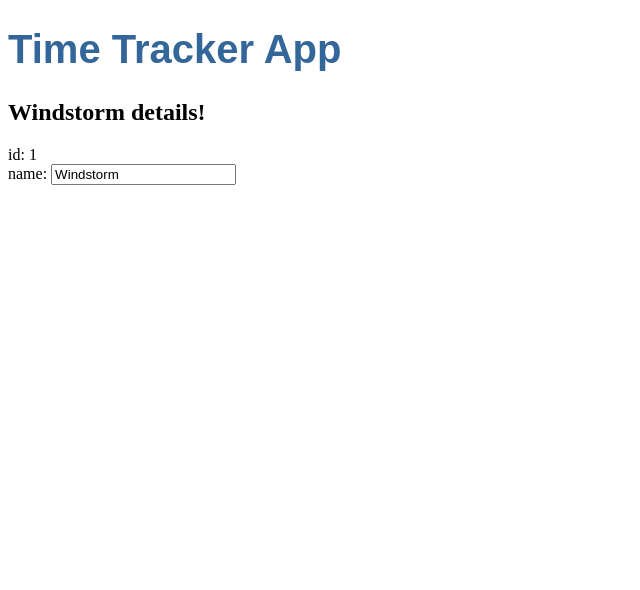
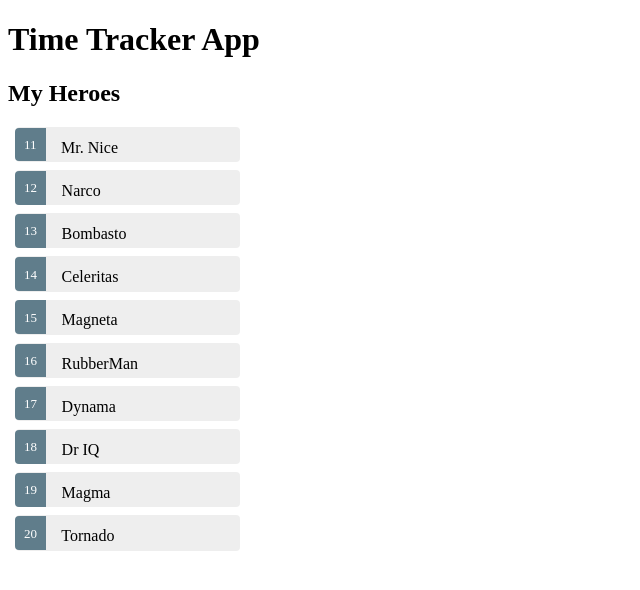
Before and after one commit to ronwong82/angular4-tags-mangement, an Angular app: page / in a window 1280 px wide. Shown: the top 590 px of the page, without its empty margins (0-640 px from the left). Built offline with nearby package versions, Linux system fonts and the light colour scheme.

Commit message:
2 way bind for selected hero

```diff
--- a/src/app/app.component.ts
+++ b/src/app/app.component.ts
@@ -5,23 +5,98 @@
   name: string;
 }
 
+const HEROES: Hero[] = [
+  { id: 11, name: 'Mr. Nice' },
+  { id: 12, name: 'Narco' },
+  { id: 13, name: 'Bombasto' },
+  { id: 14, name: 'Celeritas' },
+  { id: 15, name: 'Magneta' },
+  { id: 16, name: 'RubberMan' },
+  { id: 17, name: 'Dynama' },
+  { id: 18, name: 'Dr IQ' },
+  { id: 19, name: 'Magma' },
+  { id: 20, name: 'Tornado' }
+];
+
 @Component({
   selector: 'app-root',
   template: `
 	  <h1>{{title}}</h1>
-	  <h2>{{hero.name}} details!</h2>
-	  <div><label>id: </label>{{hero.id}}</div>
-	 	<div>
-		  <label>name: </label>
-		  <input [(ngModel)]="hero.name" placeholder="name">
-		</div>
+		<h2>My Heroes</h2>
+		<ul class="heroes">
+		  <li *ngFor="let hero of heroes"
+        [class.selected]="hero === selectedHero"
+        (click)="onSelect(hero)">
+        <span class="badge">{{hero.id}}</span> {{hero.name}}
+      </li>
+		</ul>
+		<div *ngIf="selectedHero">
+      <h2>{{selectedHero.name}} details!</h2>
+      <div><label>id: </label>{{selectedHero.id}}</div>
+      <div>
+        <label>name: </label>
+        <input [(ngModel)]="selectedHero.name" placeholder="name"/>
+      </div>
+    </div>
 	  `,
-  styleUrls: ['./app.component.css']
+  styleUrls: ['./app.component.css'],
+  styles: [`
+  .selected {
+    background-color: #CFD8DC !important;
+    color: white;
+  }
+  .heroes {
+    margin: 0 0 2em 0;
+    list-style-type: none;
+    padding: 0;
+    width: 15em;
+  }
+  .heroes li {
+    cursor: pointer;
+    position: relative;
+    left: 0;
+    background-color: #EEE;
+    margin: .5em;
+    padding: .3em 0;
+    height: 1.6em;
+    border-radius: 4px;
+  }
+  .heroes li.selected:hover {
+    background-color: #BBD8DC !important;
+    color: white;
+  }
+  .heroes li:hover {
+    color: #607D8B;
+    background-color: #DDD;
+    left: .1em;
+  }
+  .heroes .text {
+    position: relative;
+    top: -3px;
+  }
+  .heroes .badge {
+    display: inline-block;
+    font-size: small;
+    color: white;
+    padding: 0.8em 0.7em 0 0.7em;
+    background-color: #607D8B;
+    line-height: 1em;
+    position: relative;
+    left: -1px;
+    top: -4px;
+    height: 1.8em;
+    margin-right: .8em;
+    border-radius: 4px 0 0 4px;
+  }
+`],
 })
 export class AppComponent {
   title = 'Time Tracker App';
-  hero: Hero = {
-	  id: 1,
-	  name: 'Windstorm'
-	};
+  selectedHero: Hero;
+	heroes = HEROES;
+
+	onSelect(hero: Hero): void {
+		this.selectedHero = hero;
+	}
+
 }
```
